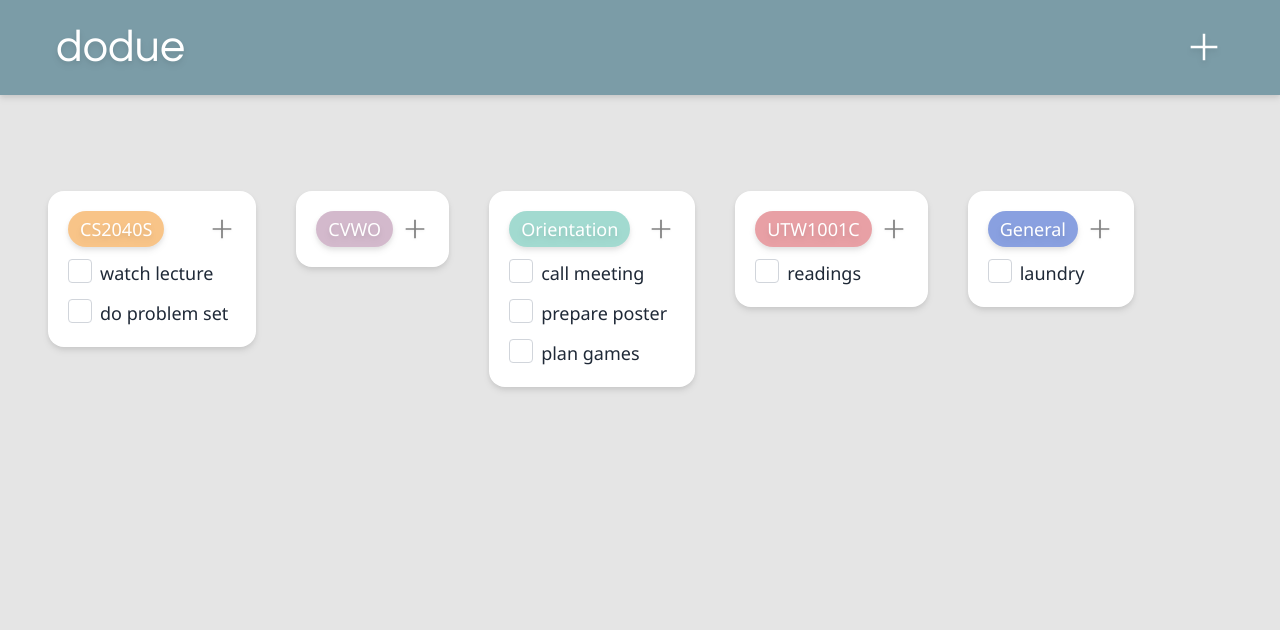
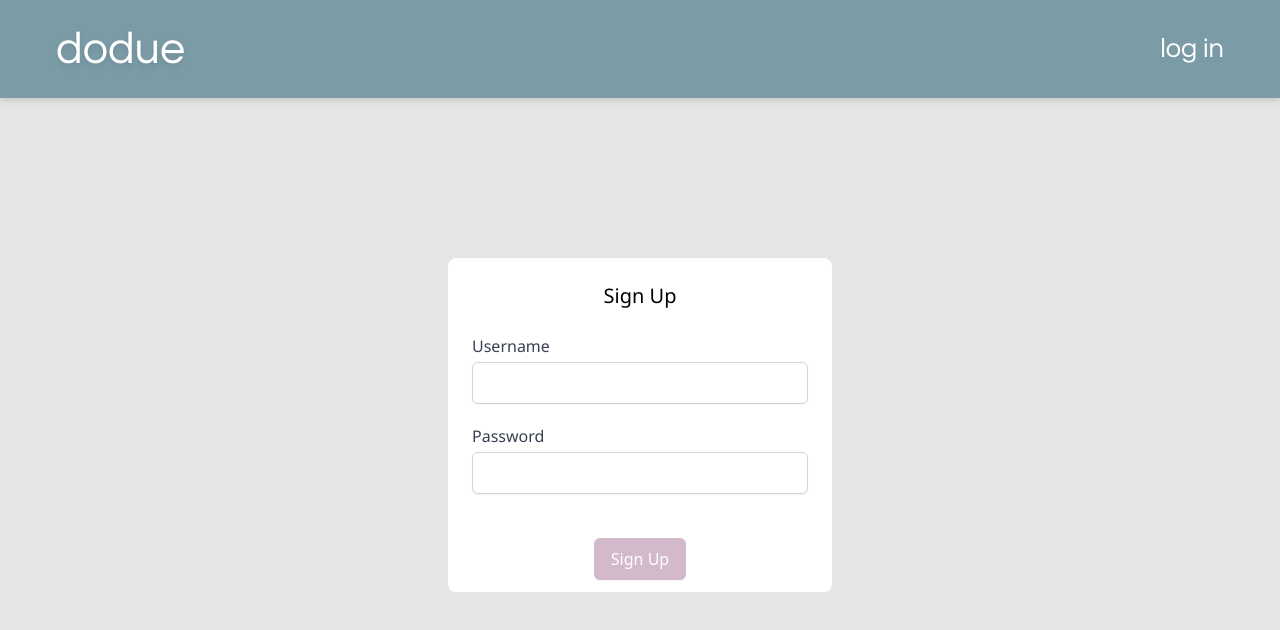
Before and after one commit to o-ohst/dodue-client, a React (Create React App) app: page / in a window 1280 px wide. Shown: the top 630 px of the page. Built offline with nearby package versions, Linux system fonts and the light colour scheme.

Commit message:
backend api

```diff
--- a/src/App.tsx
+++ b/src/App.tsx
@@ -26,15 +26,16 @@ interface Task {
 
 function App() {
 
-  const [loggedIn, setLoggedIn] = useState(true);
+  const [loggedIn, setLoggedIn] = useState(false);
   const [isNewCardOpen, setIsNewCardOpen] = useState(false);
   const [isNewTaskOpen, setIsNewTaskOpen] = useState(false);
   const [isLogInOpen, setIsLogInOpen] = useState(false);
   const [thisCategory, setThisCategory] = useState(-1);
 
-  // eslint-disable-next-line
-  const [categories, setCategories] = useState<Category[]>([{ "categoryId": 5, "categoryName": "CS2040S", "categoryColor": 0 }, { "categoryId": 6, "categoryName": "CVWO", "categoryColor": 1 }, { "categoryId": 7, "categoryName": "Orientation", "categoryColor": 2 }, { "categoryId": 8, "categoryName": "UTW1001C", "categoryColor": 3 }, { "categoryId": 9, "categoryName": "General", "categoryColor": 4 }]);
-  const [tasks, setTasks] = useState<Task[]>([{ "taskId": 6, "taskInfo": "watch lecture", "categoryId": 5 }, { "taskId": 7, "taskInfo": "do problem set", "categoryId": 5 }, { "taskId": 8, "taskInfo": "laundry", "categoryId": 9 }, { "taskId": 9, "taskInfo": "call meeting", "categoryId": 7 }, { "taskId": 10, "taskInfo": "prepare poster", "categoryId": 7 }, { "taskId": 11, "taskInfo": "plan games", "categoryId": 7 }, { "taskId": 12, "taskInfo": "readings", "categoryId": 8 }]);
+  const [categories, setCategories] = useState<Category[]>([]);
+  const [tasks, setTasks] = useState<Task[]>([]);
+  // const [categories, setCategories] = useState<Category[]>([{ "categoryId": 5, "categoryName": "CS2040S", "categoryColor": 0 }, { "categoryId": 6, "categoryName": "CVWO", "categoryColor": 1 }, { "categoryId": 7, "categoryName": "Orientation", "categoryColor": 2 }, { "categoryId": 8, "categoryName": "UTW1001C", "categoryColor": 3 }, { "categoryId": 9, "categoryName": "General", "categoryColor": 4 }]);
+  // const [tasks, setTasks] = useState<Task[]>([{ "taskId": 6, "taskInfo": "watch lecture", "categoryId": 5 }, { "taskId": 7, "taskInfo": "do problem set", "categoryId": 5 }, { "taskId": 8, "taskInfo": "laundry", "categoryId": 9 }, { "taskId": 9, "taskInfo": "call meeting", "categoryId": 7 }, { "taskId": 10, "taskInfo": "prepare poster", "categoryId": 7 }, { "taskId": 11, "taskInfo": "plan games", "categoryId": 7 }, { "taskId": 12, "taskInfo": "readings", "categoryId": 8 }]);
 
   const openNewCard = () => { setIsNewCardOpen(true) };
   const openLogIn = () => { setIsLogInOpen(true) };
```
